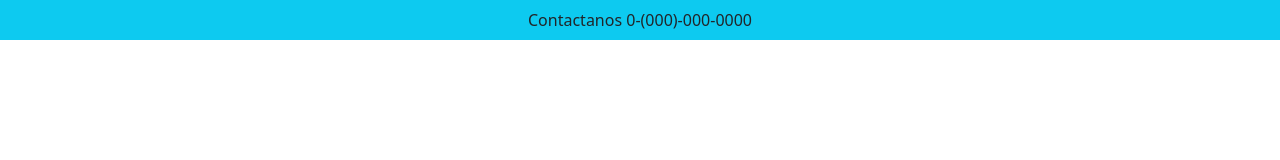
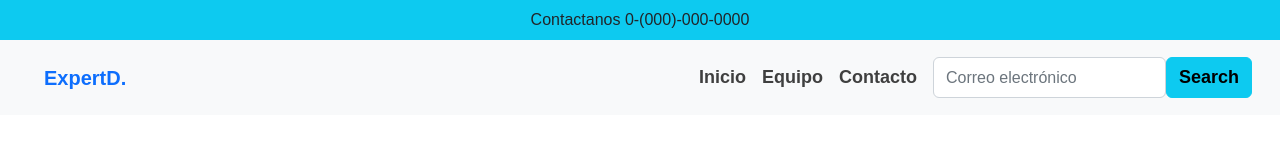
Before and after one commit to Priscy205/PW_Bootstrap, a plain HTML site: page index.html in a window 1280 px wide. Drawn offline with nearby package versions, Linux system fonts and the light colour scheme; a web font is replaced by a local one.

Commit message:
Creación de un menú

```diff
--- a/css/main.css
+++ b/css/main.css
@@ -0,0 +1,23 @@
+/*==================Globales=================*/
+
+@import url('https://fonts.googleapis.com/css2?family=Monntserrat&display=swap');
+
+body{
+    font-family: 'Monserrat', sans-serif;
+    overflow-x: hidden;
+}
+
+/*==================MENU=================*/
+#menu li > a{
+    font-size:18px;
+    font-weight:bold;
+    color: #3f3f3f;
+}
+
+#menu form > button {
+    font-size:18px;
+    font-weight:bold;
+}
+
+/*==================Globales=================*/
+/*==================Globales=================*/
--- a/index.html
+++ b/index.html
@@ -13,10 +13,49 @@
   <body>
     <!--===============================-->
     <!--ENCABEZADO-->
-    <!--===============================-->
     <header class="container-fluid bg-info d-flex justify-content-center">
         <p class="text-dark mb-0 p-2 fs-6">Contactanos 0-(000)-000-0000</p>
     </header>
+    <!--===============================-->
+
+    <!--===============================-->
+    <!--MENÚ-->
+    <nav class="navbar navbar-expand-lg bg-light p-3" id="menu">
+        <div class="container-fluid">
+          <a class="navbar-brand" href="#">
+            <span class="text-primary fs-5 fw-bold">ExpertD.</span>
+        </a>
+          <button class="navbar-toggler" type="button" data-bs-toggle="collapse" data-bs-target="#navbarSupportedContent" aria-controls="navbarSupportedContent" aria-expanded="false" aria-label="Toggle navigation">
+            <span class="navbar-toggler-icon"></span>
+          </button>
+          <div class="collapse navbar-collapse" id="navbarSupportedContent">
+            <ul class="navbar-nav me-auto mb-2 mb-lg-0">
+
+              <!--primero-->
+              <li class="nav-item">
+                <a class="nav-link active" aria-current="page" href="index.html">Inicio</a>
+              </li>
+
+              <li class="nav-item">
+                <a class="nav-link" href="#">Equipo</a>
+              </li>
+
+              </li>
+              <li class="nav-item">
+                <a class="nav-link">Contacto</a>
+              </li>
+
+            </ul>
+            <form class="d-flex" role="search">
+              <input class="form-control me-2" type="email" placeholder="Correo electrónico" aria-label="email">
+              <button class="btn btn-info btn-info-outline-success" type="button">Search</button>
+            </form>
+          </div>
+        </div>
+      </nav>
+     <!--===============================-->
+
+
 
 
 
```
